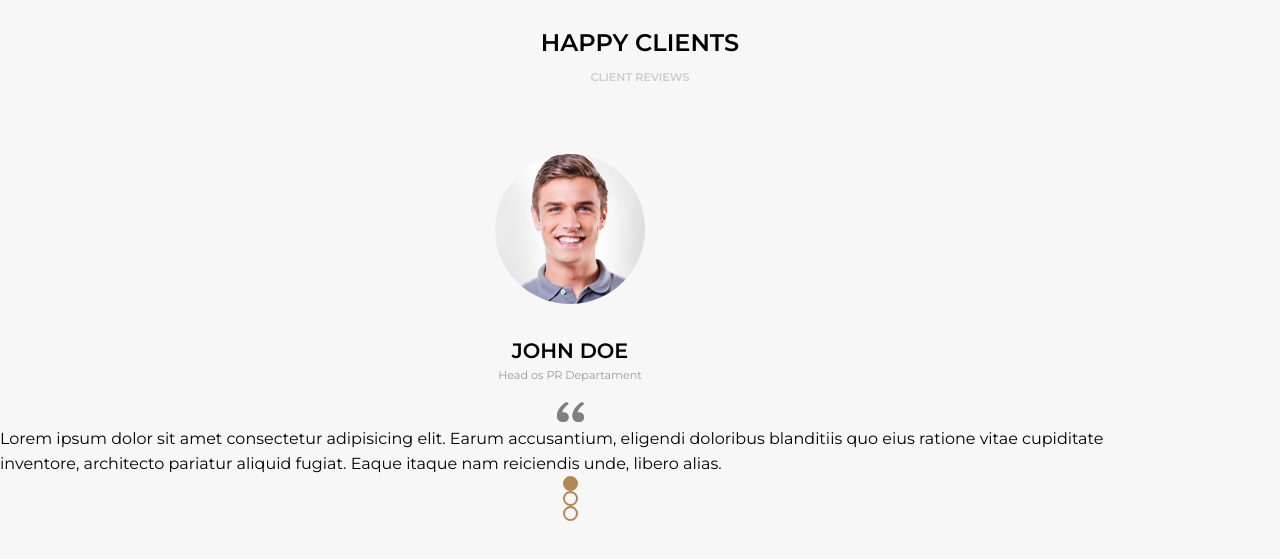
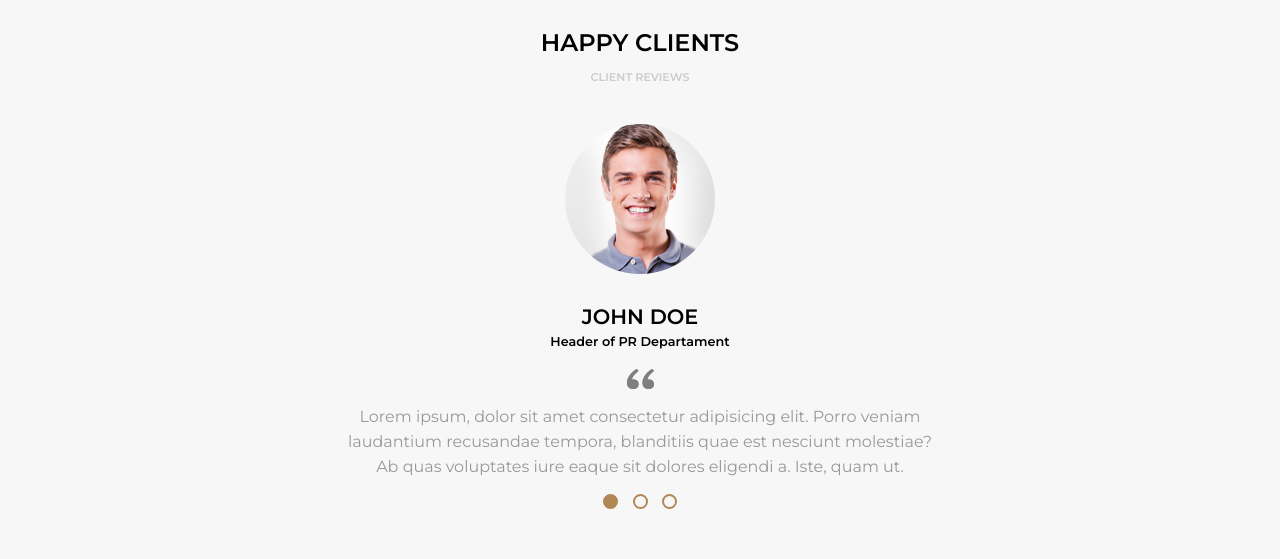
Before and after one commit to cynthiapadilha/projeto-layout, a plain HTML site: page index.html in a window 1280 px wide. Shown: the part 3125-3684 px from the top of the page. Drawn offline with Linux system fonts and the light colour scheme.

Commit message:
area cliente atualizada

```diff
--- a/estilo/style.css
+++ b/estilo/style.css
@@ -418,37 +418,30 @@ CSS ÁREAS ESPECÍFICAS
     background-color: #b28756;
     transition: .5s;
 }
-
 .sectionbodycliente{
-    display: flex;
-    flex-direction: column;
-    align-items: center;
-    width: 100%;
-    max-width: 1140px;
-
-
-
-
-
-    /*display: flex;
-    align-items: center;
-    max-width: 1140px;
-    height: auto;
-    margin:auto;*/
+    max-width: initial;
 }
 
 .sectionclientes{
     display: flex;
     flex-direction: column;
-    height: 100%;
     justify-content: center;
     align-items: center;
     color:black;
+
+    height: auto;
+
 }
+
 .sectionavatarcliente{
+    display: flex;
+    flex-direction: column;
+    justify-content: center;
+    align-items: center;
     width: 150px;
     height: auto;
     margin-top: 15px;
+
 }
 .namecliente{
     display: flex;
@@ -458,14 +451,25 @@ CSS ÁREAS ESPECÍFICAS
     font-weight: 600;
     font-size: 1.3em;
     margin-top: 30px;
+    font-weight: 600;
 }
 .rolecliente{
     display: flex;
+    flex-wrap: wrap;
     justify-content: center;
     align-items: center;
-    font-size: .7em;
+    font-size: .8em;
+    margin-top: 5px;
+    font-weight: 600;
+}
+.descliente{
+    font-size: 1em;
+    line-height: 25px;
+    width: 600px;
+    margin-top: 15px;
     color:#999;
-    margin-top: 5px;
+    text-align: center;
+
 }
 .aspasico{
     display: flex;
@@ -473,22 +477,20 @@ CSS ÁREAS ESPECÍFICAS
     align-items: center;
     margin-top: 20px;
 }
-.descliente{
-    font-size: 1em;
-    line-height: 25px;
-}
-
 
 
 
 .sectionbodycliente .pointer{
-
+    display: inline-flex;
+    justify-content: center;
+    align-items: center;
     width: 15px;
     height: 15px;
     border: 2px solid #b28756;
     border-radius: 8px;
     margin-left: 5px;
     margin-right: 5px;
+    margin-top: 15px;
     cursor: pointer;
 
 }
--- a/index.html
+++ b/index.html
@@ -311,16 +311,16 @@
             <div class="sectiondesc">Client Reviews</div>
             <div class="sectionbodycliente">
                 <div class="sectionclientes">
-                    <div class="sectionavatarcliente">
-                        <img class="avatar" src="estilo/imagens/complementos/homem2.png" alt="">
+                    <div class="sliders">
+                        <div class="slide">
+                            <div class="slidearea">
+                                <img  class="avatarcliente" src="estilo/imagens/complementos/homem2.png" alt="">
                                 <div class="namecliente"> John Doe</div>
-                        <div class="rolecliente">Head os PR Departament</div>
-                        <div class="aspasico">
-                            <a href="#"><img src="estilo/imagens/icones/quote.png" alt=""></a>
+                                <div class="rolecliente">Header of PR Departament </div>
+                                <img class="aspasico" src="estilo/imagens/icones/quote.png" alt="">
+                                <div class="descliente">Lorem ipsum, dolor sit amet consectetur adipisicing elit. Porro veniam laudantium recusandae tempora, blanditiis quae est nesciunt molestiae? Ab quas voluptates iure eaque sit dolores eligendi a. Iste, quam ut.</div>
+
                             </div>
-                    </div>
-                    <div class="descliente">
-                        <p>Lorem ipsum dolor sit amet consectetur adipisicing elit. Earum accusantium, eligendi doloribus blanditiis quo eius ratione vitae cupiditate inventore, architecto pariatur aliquid fugiat. Eaque itaque nam reiciendis unde, libero alias.</p>
                         </div>
                 </div>
                     <div class="slidepointers">
@@ -331,6 +331,8 @@
                 </div>
 
             </div>
+
+            </div>
         </section>
     </main>
     <footer>
```
Lines whose indentation alone changed are shown as unchanged.
